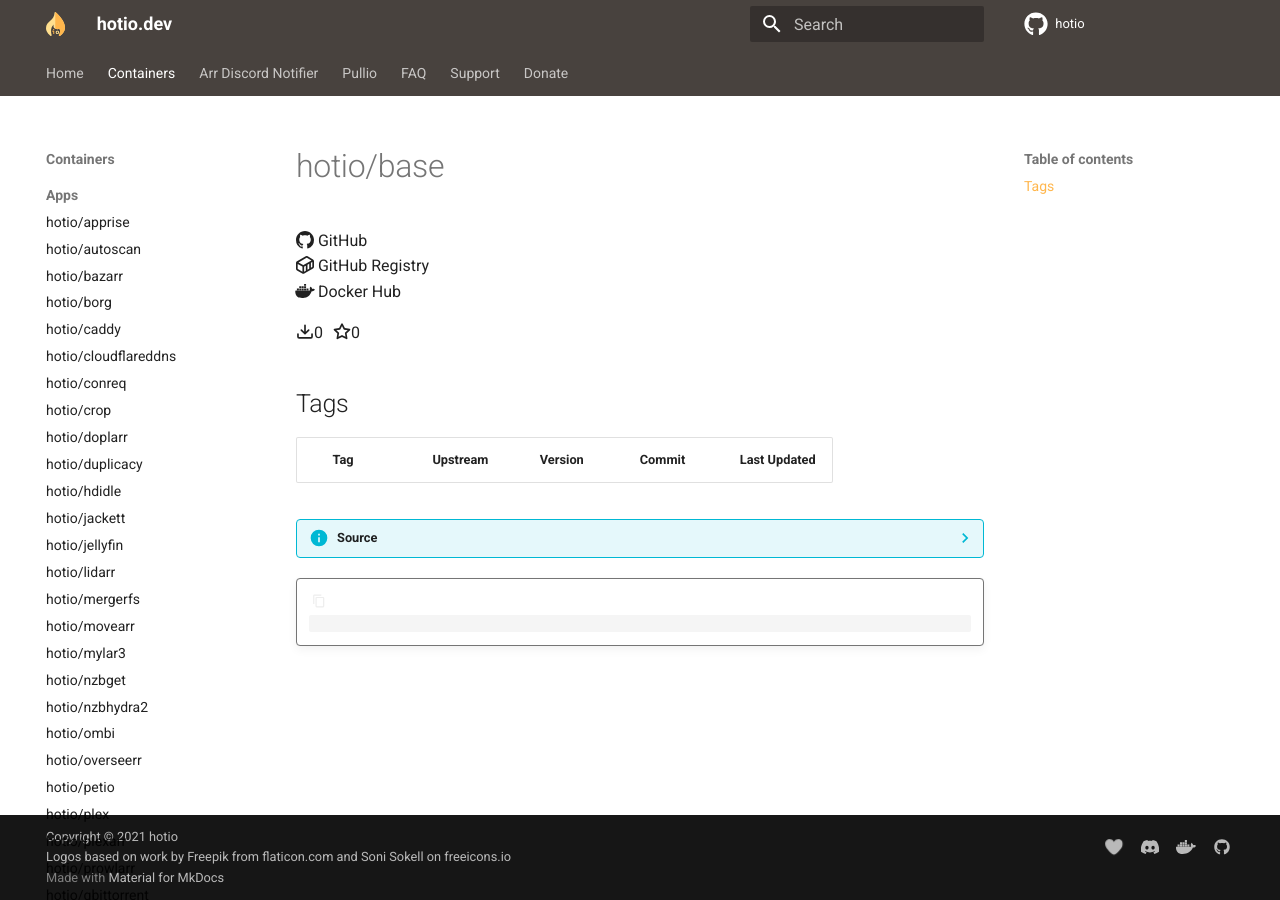
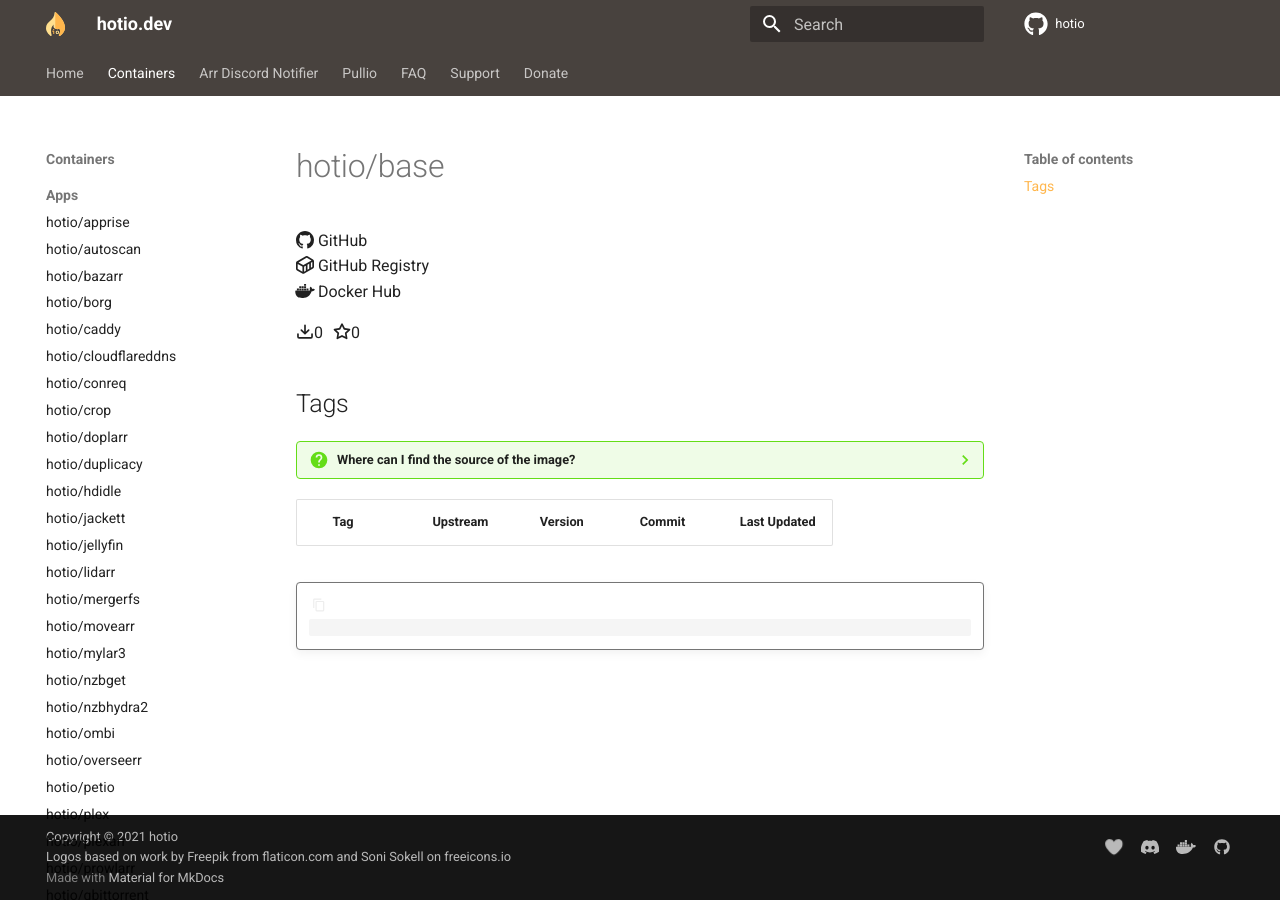
Before and after one commit to hotio/website, an MkDocs documentation site: the page built from docs/containers/base.md, in a window 1280 px wide. Built offline with MkDocs 1.6.1 and Material for MkDocs 9.7.7, drawn with Linux system fonts in a browser that asks for light colours; some of the changed lines change nothing that is shown.

Commit message:
make it a question box

```diff
--- a/includes/tags.md
+++ b/includes/tags.md
@@ -1,4 +1,10 @@
 ## Tags
+
+??? question "Where can I find the source of the image?"
+    You can click the tag name to go to the source on GitHub for that particular tag. Every tag has its own branch.
+    The `master` branch is used as a landing page and to store some statistics used by this page to populate the table.
+    Temporary tags/branches might not show up in the table, but are also generally not for end-user consumption.
+    Clicking the commit brings you to the exact source of that commit.
 
 <table id= "tags-table">
   <thead>
@@ -12,9 +18,6 @@
   </tbody>
 </table>
 
-??? info "Source"
-    You can click the tag name to go to the source on GitHub.
-
 <div id="tags-admonition" class="admonition docker">
 <div class="highlight" id="tags-codeblock"><pre id="__code_2"><span></span><button class="md-clipboard md-icon" title="Copy to clipboard" data-clipboard-target="#__code_2 > code"></button><code></code></pre></div>
 </div>
```
